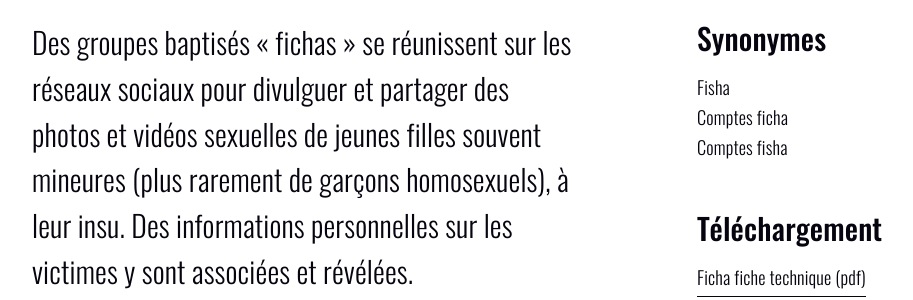
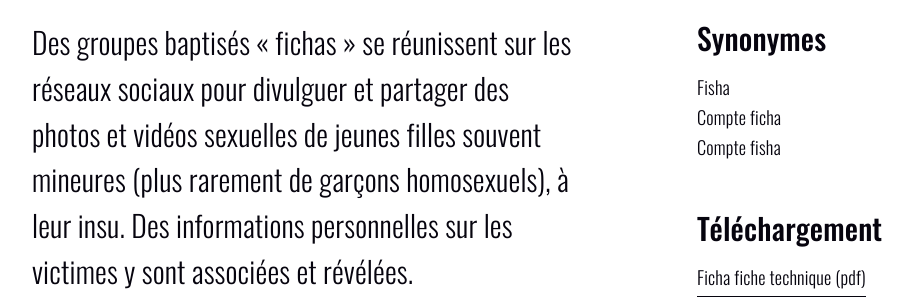
Before and after one commit to noesya/cyberneticproject, a Jekyll site: the page built from _technics/ficha.html, in a window 1280 px wide and 900 px high, scrolled down 622 px. Shown: the part 156-456 px from the top of the window, without its empty margins (145-1058 px from the left). Built offline with Jekyll 4.4.1, drawn with Linux system fonts in a browser that asks for light colours.

Commit message:
Update Fiche technique “ficha”

```diff
--- a/_technics/ficha.html
+++ b/_technics/ficha.html
@@ -4,8 +4,8 @@ subtitle: Etiologie des pratiques de cyberharcèlement
 post_date: 2021-09-13T19:51:03.647Z
 synonymous:
   - Fisha
-  - Comptes ficha
-  - Comptes fisha
+  - Compte ficha
+  - Compte fisha
 downloads:
   - name: Ficha fiche technique (pdf)
     files: /assets/images/uploads/1.-fiche-revenge-porn-lb.pdf
```
Also changed, not shown: 1 other file.
